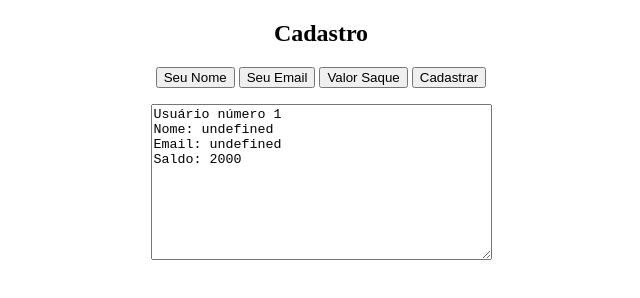
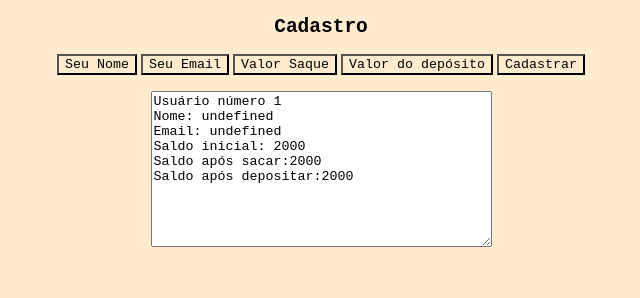
Before and after one commit to projvinipaiva/JavaScript_Basico, a plain HTML site: page Aula_3/index.html in a window 1280 px wide. Both pictures are taken after a click on the button "Cadastrar". Shown: the whole page, without its empty margins (319-959 px from the left). Drawn offline with Linux system fonts and the light colour scheme.

Commit message:
Add files via upload

```diff
--- a/Aula_3/funcao.js
+++ b/Aula_3/funcao.js
@@ -3,16 +3,26 @@ var email
 var num = 0;
 saldo = 2000;
 var saque = 0;
+var deposito = 0
 
 function sacar(saque){
     saldo = saldo - saque
     return saldo
 }
 
+function depositar(deposito){
+    saldo = saldo + deposito
+    return saldo
+ }
+
 function listar(quadro){
+    info = "Seja bem vindo: ";
     info = "Usuário número " + (++num) + "\n";
     info += "Nome: " + nome + "\n";
     info += "Email: " + email + "\n";
-    info += "Saldo: " + sacar(saque) + "\n \n"
+    info += "Saldo inicial: " + saldo + "\n";
+    info += "Saldo após sacar:" + sacar(saque) + "\n";
+    info += "Saldo após depositar:" + depositar(deposito) + "\n \n";
+
     quadro.value += info;
 }
--- a/Aula_3/index.html
+++ b/Aula_3/index.html
@@ -16,6 +16,7 @@
             <p><input type="button" value="Seu Nome" onclick="nome=prompt('Digite seu Nome', '')">
                 <input type="button" value="Seu Email" onclick="email=prompt('Digite seu email', '')">
                 <input type="button" value="Valor Saque" onclick="saque=prompt('Digite o valor do saque', '')">
+                <input type="button" value="Valor do depósito" onclick="deposito=parseInt(prompt('Quanto quer depositar?',''))" >
                 <input type="button" value="Cadastrar" onclick="listar(this.form.Area)">
                <p><textarea name="Area" cols="40" rows="10"></textarea>
         </div>
--- a/Aula_3/style.css
+++ b/Aula_3/style.css
@@ -1,6 +1,18 @@
+body{
+    background-color: blanchedalmond;
+}
+
 h2{
     text-align: center;
+    font-family: monospace;
 }
 form{
     text-align: center;
 }
+
+input[type=button]{
+    font-family: monospace;
+    border-radius: solid;
+    color: black;
+    background-color:blanchedalmond;
+}
```
